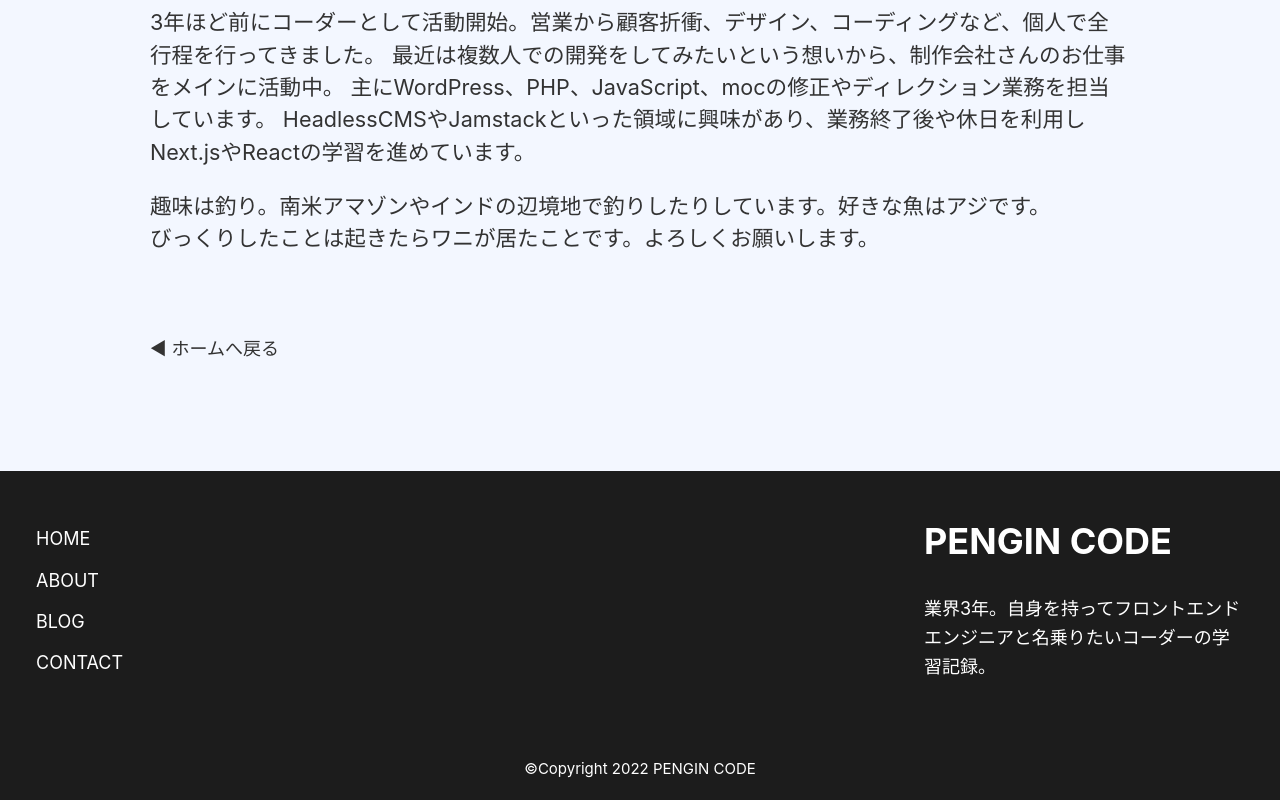
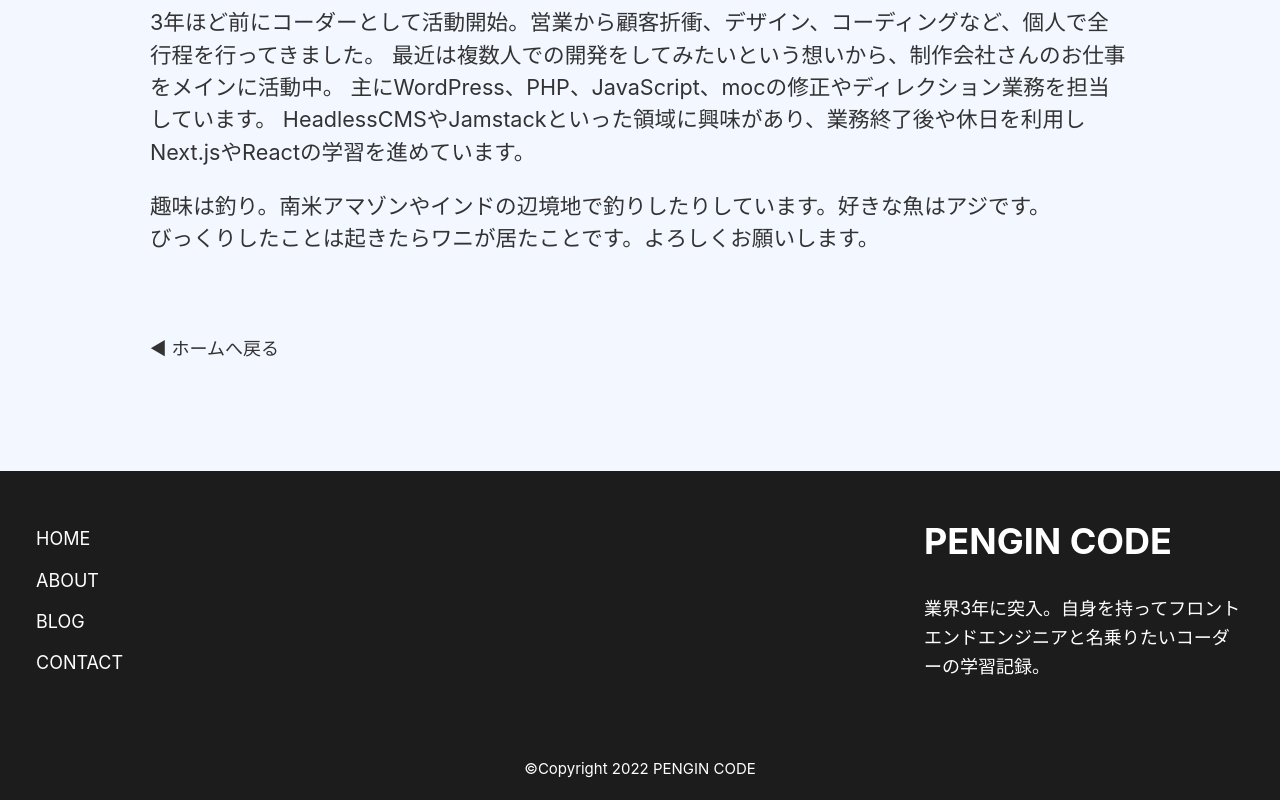
Before and after one commit to hiro8watanabe/nextjs-microcms-blog, a Next.js app: page /about in a window 1280 px wide. Shown: the part 692-1492 px from the top of the page. Built offline with nearby package versions, Linux system fonts and the light colour scheme.

Commit message:
テキスト変更

```diff
--- a/src/components/Footer/index.tsx
+++ b/src/components/Footer/index.tsx
@@ -34,7 +34,7 @@ export function Footer() {
           <div className={styles.logoWrap}>
             <h1 className={styles.title}>PENGIN CODE</h1>
             <p>
-              業界3年。自身を持ってフロントエンドエンジニアと名乗りたいコーダーの学習記録。
+              業界3年に突入。自身を持ってフロントエンドエンジニアと名乗りたいコーダーの学習記録。
             </p>
           </div>
         </div>
```
